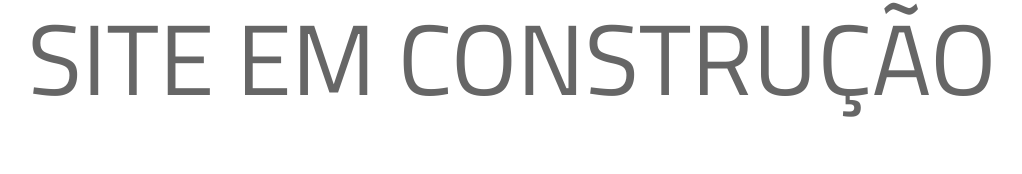
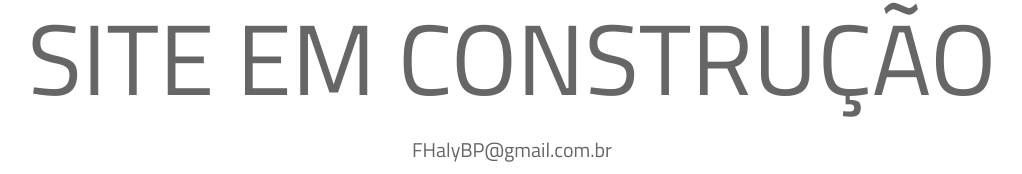
Before and after one commit to FHalyBP/brutaomc, a plain HTML site: page index.html in a window 1280 px wide. Shown: the part 826-1000 px from the top of the page, without its empty margins (128-1150 px from the left). Drawn offline with Linux system fonts and the light colour scheme.

Commit message:
Update index.html

```diff
--- a/index.html
+++ b/index.html
@@ -19,8 +19,8 @@
       margin-top: 0px;
     }
     #descricao{
-      font-size:0px;
-      margin: 20px auto;
+      font-size:20px;
+      margin: 0px auto;
     }
     #logo {
       margin-top: 0px;
```
